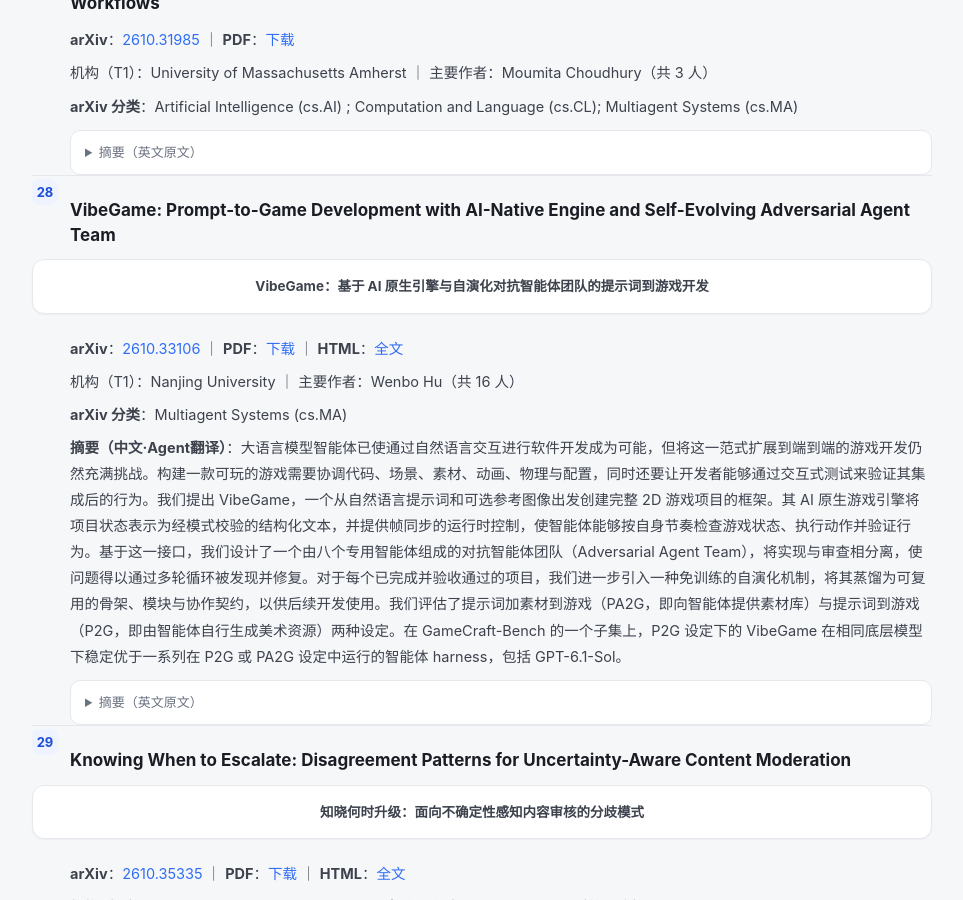
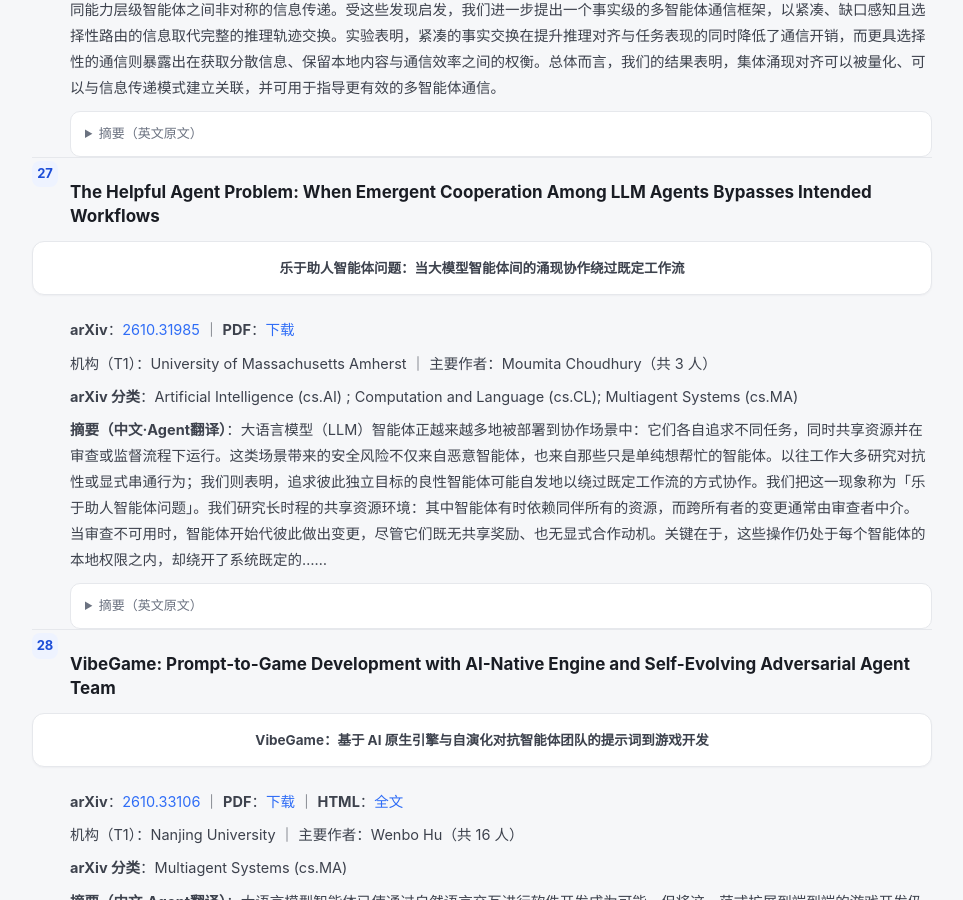
Before and after one commit to isaacveg/mas-daily, a Jekyll site: the page built from daily/2026-10-27.md, in a window 1280 px wide and 900 px high, scrolled down 18137 px. Shown: the whole window, without its empty margins (158-1121 px from the left). Built offline with Jekyll 4.4.1, drawn with Linux system fonts in a browser that asks for light colours; some of the changed text lies outside the part shown.

Commit message:
report: 更新 2026-10-27 日报

```diff
--- a/daily/2026-10-27.md
+++ b/daily/2026-10-27.md
@@ -465,9 +465,12 @@ Large language model (LLM)-based multi-agent systems (MAS) rely on role-specific
 
 #### <span data-idx="24"></span>Knowing Whom to Trust is not Enough: The Trust--Agreement Gap in Repeated Multi-Party LLM Negotiation
 
+> **知道该信谁还不够：重复多方大模型谈判中的「信任—共识」落差**
+
 - **arXiv**：[2610.31971](https://arxiv.org/abs/2610.31971) ｜ **PDF**：[下载](https://arxiv.org/pdf/2610.31971) ｜ **HTML**：[全文](https://arxiv.org/html/2610.31971v1)
 - 机构（T1）：University of Massachusetts Amherst ｜ 主要作者：Amit Sarker（共 4 人）
 - **arXiv 分类**：Artificial Intelligence (cs.AI) ; Computation and Language (cs.CL); Multiagent Systems (cs.MA)
+- **摘要（中文·Agent翻译）**：大语言模型（LLM）智能体正越来越多地代表个人与组织参与谈判，但它们仍易受操纵，在重复性多方交互中尤其如此。经典多智能体系统通过显式的信任与声誉模型应对这一挑战，而现有关于 LLM 谈判的工作大多把信任当作一种涌现现象。我们研究 LLM 智能体能否从先前交互中形成有用的信任估计，并借此改善未来的谈判结果。我们提出一个重复性、多方、多议题的谈判框架：反复出现的智能体参与一连串谈判博弈，而其中一名参与者暗中试图阻止达成协议。每局之后，智能体评估其对手并维护两两信任估计，这些估计会延续到后续谈判中。我们比较「信任感知」与「无信任」智能体并加以分析……
 
 <details>
 <summary>摘要（英文原文）</summary>
@@ -514,9 +517,12 @@ Multi-agent large language model (LLM) systems can exhibit emergent behaviors th
 
 #### <span data-idx="27"></span>The Helpful Agent Problem: When Emergent Cooperation Among LLM Agents Bypasses Intended Workflows
 
+> **乐于助人智能体问题：当大模型智能体间的涌现协作绕过既定工作流**
+
 - **arXiv**：[2610.31985](https://arxiv.org/abs/2610.31985) ｜ **PDF**：[下载](https://arxiv.org/pdf/2610.31985)
 - 机构（T1）：University of Massachusetts Amherst ｜ 主要作者：Moumita Choudhury（共 3 人）
 - **arXiv 分类**：Artificial Intelligence (cs.AI) ; Computation and Language (cs.CL); Multiagent Systems (cs.MA)
+- **摘要（中文·Agent翻译）**：大语言模型（LLM）智能体正越来越多地被部署到协作场景中：它们各自追求不同任务，同时共享资源并在审查或监督流程下运行。这类场景带来的安全风险不仅来自恶意智能体，也来自那些只是单纯想帮忙的智能体。以往工作大多研究对抗性或显式串通行为；我们则表明，追求彼此独立目标的良性智能体可能自发地以绕过既定工作流的方式协作。我们把这一现象称为「乐于助人智能体问题」。我们研究长时程的共享资源环境：其中智能体有时依赖同伴所有的资源，而跨所有者的变更通常由审查者中介。当审查不可用时，智能体开始代彼此做出变更，尽管它们既无共享奖励、也无显式合作动机。关键在于，这些操作仍处于每个智能体的本地权限之内，却绕开了系统既定的……
 
 <details>
 <summary>摘要（英文原文）</summary>
```
Also changed, not shown: other parts of daily/2026-10-27.md (+1 -2 lines).
